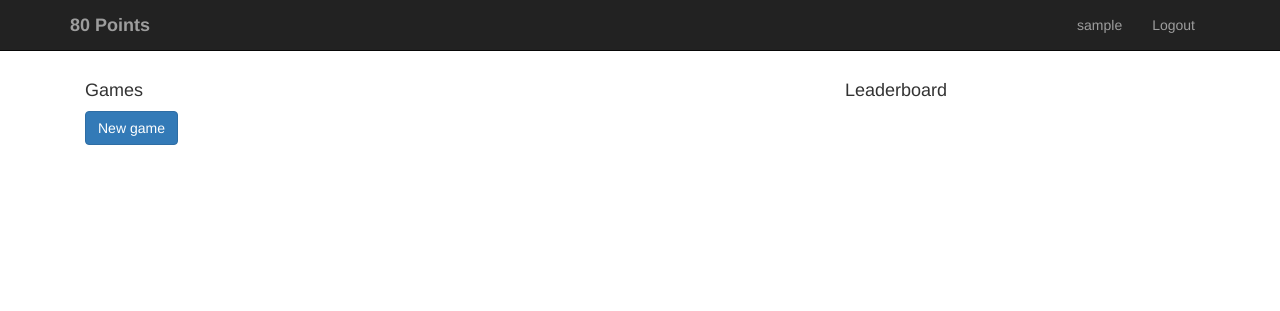
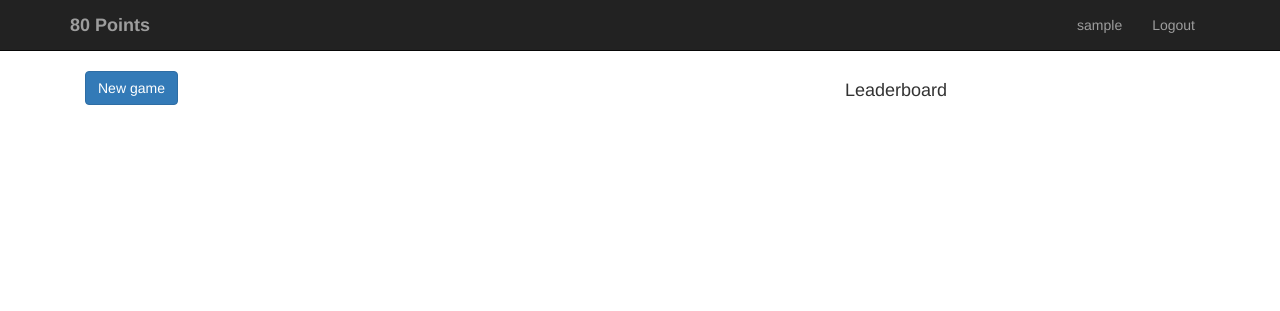
Before and after one commit to bngo92/sheng-ji, a Django app: a page that uses templates/home.html in a window 1280 px wide. Shown: the top 311 px of the page. Run offline with Django 3.2, Linux system fonts and the light colour scheme; the visitor is signed in with stand-in values (Sample User, id 1); data that the repository does not hold is empty; some libraries are stand-ins or nearby versions.

Commit message:
Move new game button

```diff
--- a/templates/home.html
+++ b/templates/home.html
@@ -2,8 +2,6 @@
 
 {% block content %}
   <div class="col-md-8">
-    <h4>Games</h4>
-    <a href="{% url 'new_game' %}"><button class="btn btn-primary">New game</button></a>
     {% for game in games %}
       <h4><a href="{% url 'game' game.id %}">Game #{{ game.id }}</a></h4>
       <p>{{ game.get_players_names }}</p>
@@ -11,6 +9,7 @@
         <p class="text-success">Your turn</p>
       {% endif %}
     {% endfor %}
+    <a href="{% url 'new_game' %}"><button class="btn btn-primary">New game</button></a>
   </div>
   <div class="col-md-4">
     <h4>Leaderboard</h4>
```
